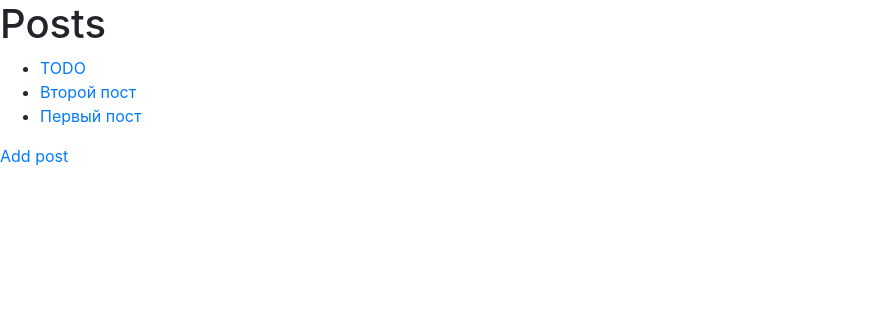
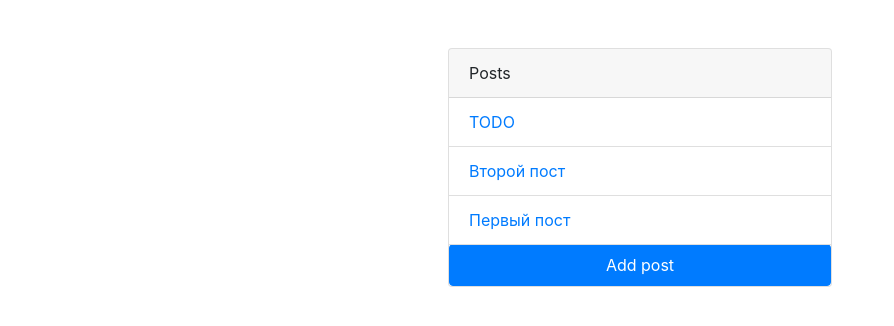
Before and after one commit to AlekseyQty/Blog, a Django app: page / in a window 1280 px wide. Shown: the top 326 px of the page, without its empty margins (0-894 px from the left). Run offline with Django 3.2, Linux system fonts and the light colour scheme; data comes from the database, SQL or seed files in the repository; some libraries are stand-ins or nearby versions.

Commit message:
Added bootstrap styles to index.html

```diff
--- a/blog/blog/templates/base.html
+++ b/blog/blog/templates/base.html
@@ -11,7 +11,7 @@
     <link rel="stylesheet" href="{% static 'css/style.css' %}">
 <!--    <link rel="stylesheet" href="https://stackpath.bootstrapcdn.com/bootstrap/4.3.1/css/bootstrap.min.css" integrity="sha384-ggOyR0iXCbMQv3Xipma34MD+dH/1fQ784/j6cY/iJTQUOhcWr7x9JvoRxT2MZw1T" crossorigin="anonymous">-->
 
-    <title>Hello, world!</title>
+    <title>Blog</title>
   </head>
   <body>
     {% block content %}
--- a/blog/blog/templates/index.html
+++ b/blog/blog/templates/index.html
@@ -1,16 +1,24 @@
 {% extends "base.html" %}
 
 {% block content %}
-    <h1>Posts</h1>
+<div class="container mt-5">
+    <div class="row justify-content-center">
+        <div class="card" style="width: 24rem;">
+            <div class="card-header">
+                Posts
+            </div>
             {% if posts_list %}
-    <ul>
+            <ul class="list-group list-group-flush">
                 {% for post in posts_list%}
-            <li><a href="{% url 'detail' post.id %}">{{ post.post_title }}</a></li>
+                <a href="{% url 'detail' post.id %}" class="list-group-item">
+                    {{ post.post_title }}</a>
                 {% endfor %}
             </ul>
             {% else %}
             <p>No posts yet :(</p>
             {% endif %}
-
-    <a href=" {% url 'addpost' %}">Add post</a>
+            <a class="btn btn-primary p-2" href=" {% url 'addpost' %}">Add post</a>
+        </div>
+    </div>
+</div>
 {% endblock %}
```
Lines whose indentation alone changed are shown as unchanged.
